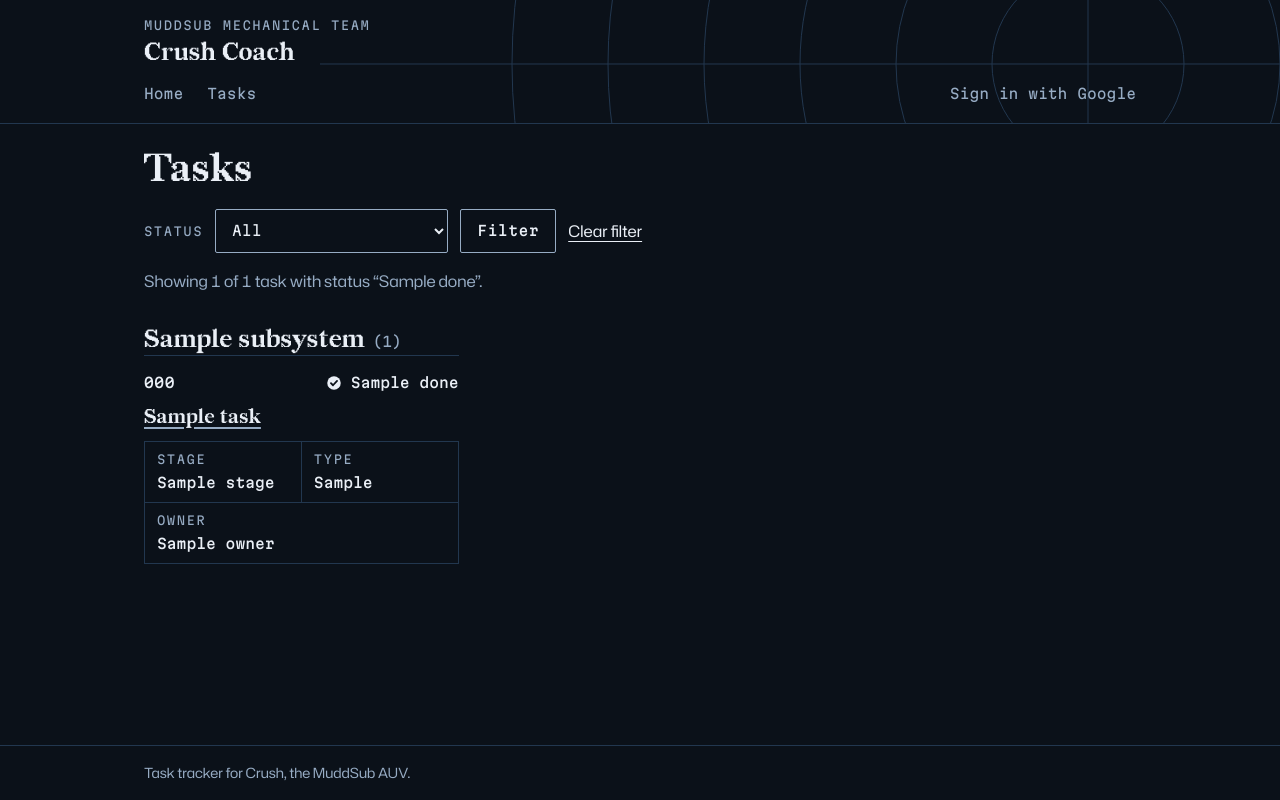
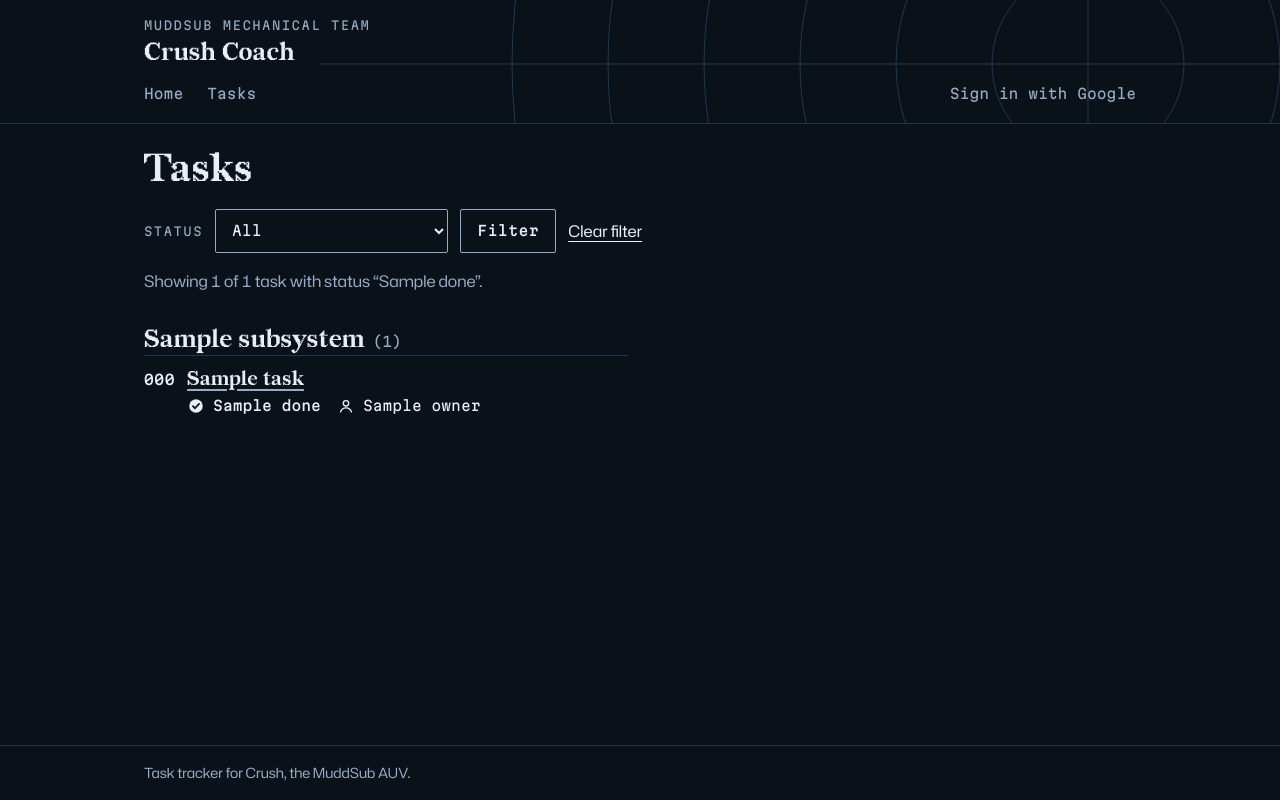
Before and after one commit to sbaidwan-glitch/crush-coach, a FastAPI app: template src/templates/tasks.html in a window 1280 px wide. Run offline with FastAPI, Linux system fonts and the light colour scheme; the template is opened without the code that fills it: most values are stand-ins (such as "Sample title", 1, 10 or a date in 2020).

Commit message:
Make board task cards compact and the progress gauge clearly visible
A card is now code and title on one line, status and owner on the next; stage, type and
the rest stay on the task page. The gauge is one block per task: filled when done,
outlined when open, so it is clear at 375px and not color alone.

Co-Authored-By: Claude Sonnet 5.5 <noreply@anthropic.com>

```diff
--- a/src/static/style.css
+++ b/src/static/style.css
@@ -134,6 +134,15 @@ dt {
 
 .mono {
   font-family: var(--font-mono);
+}
+
+.sr-only {
+  position: absolute;
+  width: 1px;
+  height: 1px;
+  overflow: hidden;
+  clip-path: inset(50%);
+  white-space: nowrap;
 }
 
 .muted,
@@ -423,37 +432,34 @@ main {
   font-weight: var(--weight-regular);
 }
 
-/* Depth gauge: one tick per task. Done ticks are taller and brighter, so it is not color alone. */
+/* Depth gauge: one block per task. Filled is done, outlined is open (so it is not color alone). */
 .gauge {
   display: grid;
-  gap: var(--space-1);
+  gap: var(--space-2);
   margin: var(--space-2) 0 var(--space-4);
 }
 
 .gauge-text {
-  color: var(--color-muted);
-  font: var(--weight-regular) var(--text-xs) / var(--leading-body) var(--font-mono);
+  color: var(--color-ink);
+  font: var(--weight-medium) var(--text-sm) / var(--leading-body) var(--font-mono);
 }
 
 .ticks {
   display: grid;
   grid-template-columns: repeat(var(--total), minmax(0, 1fr));
-  align-items: end;
+  gap: var(--space-1);
   width: 100%;
-  max-width: min(100%, calc(var(--total) * var(--tick-pitch)));
-  height: var(--tick-height);
-  border-bottom: 1px solid var(--color-hairline);
+  max-width: min(100%, calc(var(--total) * var(--gauge-pitch)));
 }
 
 .tick {
-  width: var(--tick-width);
-  height: 70%;
-  background: var(--color-hairline);
+  height: var(--gauge-height);
+  border: 1px solid var(--color-muted);
 }
 
 .tick.on {
-  height: 100%;
   background: var(--color-ink);
+  border-color: var(--color-ink);
 }
 
 /* ---------- Task board ---------- */
@@ -506,22 +512,16 @@ main {
 .cards {
   display: grid;
   grid-template-columns: repeat(auto-fill, minmax(min(100%, var(--card-min)), 1fr));
-  gap: var(--space-5);
+  column-gap: var(--space-5);
 }
 
 .card {
   display: grid;
-  gap: var(--space-3);
-  align-content: start;
-  padding-top: var(--space-4);
+  grid-template-columns: auto minmax(0, 1fr);
+  gap: var(--space-1) var(--space-3);
+  align-items: baseline;
+  padding-block: var(--space-3);
   border-top: 1px solid var(--color-hairline);
-}
-
-.card-head {
-  display: flex;
-  align-items: center;
-  justify-content: space-between;
-  gap: var(--space-3);
 }
 
 .card-code {
@@ -531,6 +531,21 @@ main {
 
 .card-title a {
   text-decoration-color: var(--color-muted);
+}
+
+.card-meta {
+  grid-column: 2;
+  display: flex;
+  flex-wrap: wrap;
+  align-items: center;
+  gap: var(--space-1) var(--space-4);
+}
+
+.card-owner {
+  display: inline-flex;
+  align-items: center;
+  gap: var(--space-2);
+  font: var(--weight-regular) var(--text-sm) / var(--leading-body) var(--font-mono);
 }
 
 /* ---------- Home ---------- */
--- a/src/static/styles/tokens.css
+++ b/src/static/styles/tokens.css
@@ -61,11 +61,10 @@
   --icon: 1.125rem;
   --page-max: 64rem;
   --measure: 65ch;
-  --card-min: 18rem;
+  --card-min: 22rem;
   --textarea-min: 7rem;
-  --tick-width: 2px;
-  --tick-height: 0.875rem;
-  --tick-pitch: 1rem;
+  --gauge-height: 1rem;
+  --gauge-pitch: 2.5rem;
 
   /* Shape. Hairlines are 1px borders and stay literal in rules. */
   --radius: 2px;
--- a/src/templates/components/gauge.html
+++ b/src/templates/components/gauge.html
@@ -1,5 +1,5 @@
-{# Depth gauge: one tick per task, done ticks taller and brighter. The words carry the data;
-   the ticks are decoration for sighted users, so they are aria-hidden. #}
+{# Depth gauge: one block per task. A done task is a filled block and an open task is an outline,
+   so it is not color alone. The words carry the data; the blocks are aria-hidden. #}
 {% macro gauge(done, total) -%}
 <div class="gauge">
   <p class="gauge-text">{{ done }} of {{ total }} done</p>
--- a/src/templates/components/icons.html
+++ b/src/templates/components/icons.html
@@ -14,6 +14,8 @@
   <svg class="icon" viewBox="0 0 20 20" fill="none" stroke="currentColor" stroke-width="1.75" aria-hidden="true"><circle cx="10" cy="10" r="6.5"/><path d="M10 9v4.5M10 6.6v.1" stroke-linecap="round"/></svg>
   {%- elif name == "empty" -%}
   <svg class="icon" viewBox="0 0 20 20" fill="none" stroke="currentColor" stroke-width="1.5" stroke-dasharray="2.5 2.5" aria-hidden="true"><circle cx="10" cy="10" r="6.5"/></svg>
+  {%- elif name == "person" -%}
+  <svg class="icon" viewBox="0 0 20 20" fill="none" stroke="currentColor" stroke-width="1.5" stroke-linecap="round" aria-hidden="true"><circle cx="10" cy="7" r="3"/><path d="M4 16.5c.8-3 3.2-4.5 6-4.5s5.2 1.5 6 4.5"/></svg>
   {%- elif name == "coach" -%}
   <svg class="icon" viewBox="0 0 20 20" fill="none" stroke="currentColor" stroke-width="1.5" aria-hidden="true"><circle cx="10" cy="10" r="7"/><circle cx="10" cy="10" r="2.5" fill="currentColor" stroke="none"/></svg>
   {%- endif -%}
--- a/src/templates/components/task_card.html
+++ b/src/templates/components/task_card.html
@@ -1,17 +1,14 @@
-{# One task on the board: code and status, title as the link, then hairline readout cells. #}
+{# One task on the board, compact: code and title, then status and owner. Everything else
+   (stage, type, subsystem, coach) is on the task page. #}
+{% from "components/icons.html" import icon %}
 {% from "components/status.html" import status_label %}
-{% from "components/readout.html" import readout %}
 {% macro task_card(task, status_labels) -%}
 <li class="card">
-  <div class="card-head">
-    <span class="card-code">{{ task.code }}</span>
+  <span class="card-code">{{ task.code }}</span>
+  <h3 class="card-title"><a href="/tasks/{{ task.code }}">{{ task.title }}</a></h3>
+  <p class="card-meta">
     {{ status_label(task.status, status_labels.get(task.status, task.status)) }}
-  </div>
-  <h3 class="card-title"><a href="/tasks/{{ task.code }}">{{ task.title }}</a></h3>
-  {{ readout([
-    {"label": "Stage", "value": task.stage},
-    {"label": "Type", "value": task.task_type},
-    {"label": "Owner", "value": task.owner or "Unclaimed", "muted": not task.owner, "wide": True},
-  ]) }}
+    <span class="card-owner{% if not task.owner %} muted{% endif %}">{{ icon("person") }}<span class="sr-only">Owner: </span><span>{{ task.owner or "Unclaimed" }}</span></span>
+  </p>
 </li>
 {%- endmacro %}
```
Also changed, not shown: src/tests/test_board.py (+1 -1 lines), src/tests/test_components.py (+2 -0 lines).
